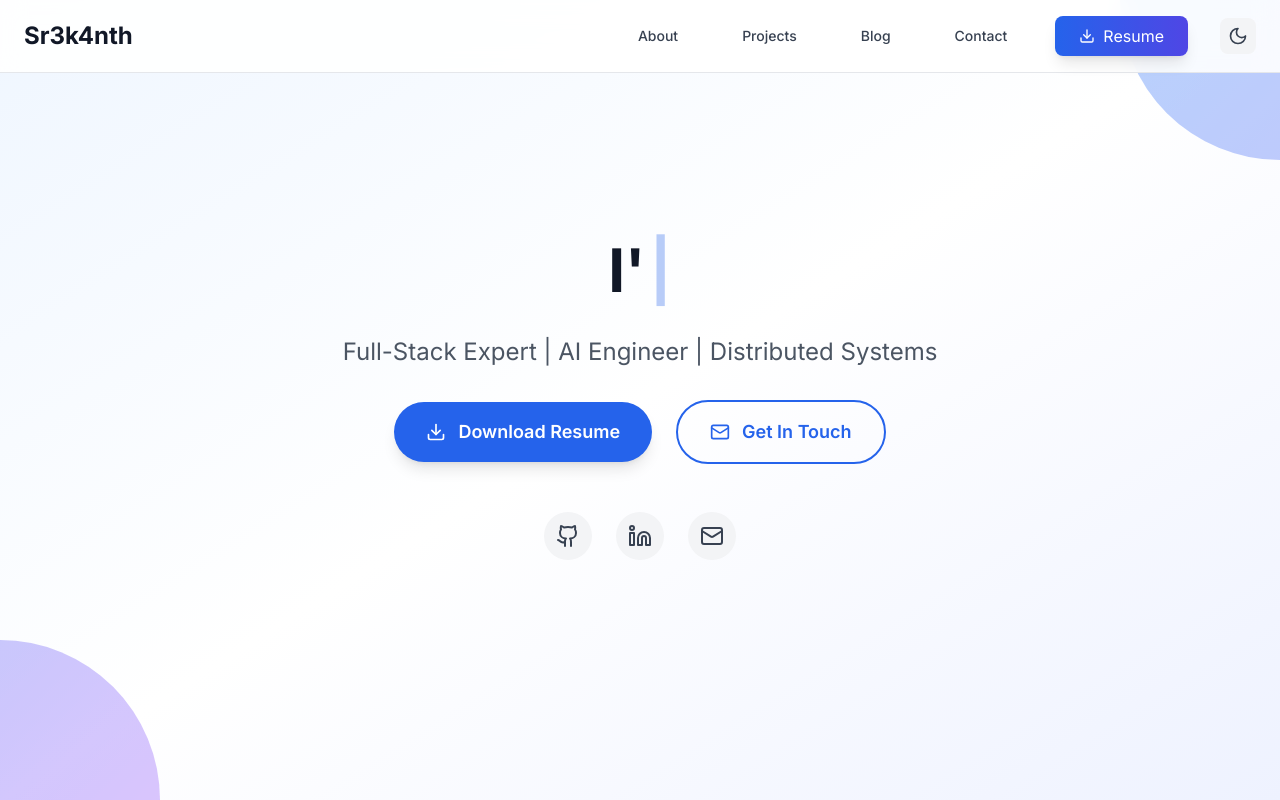
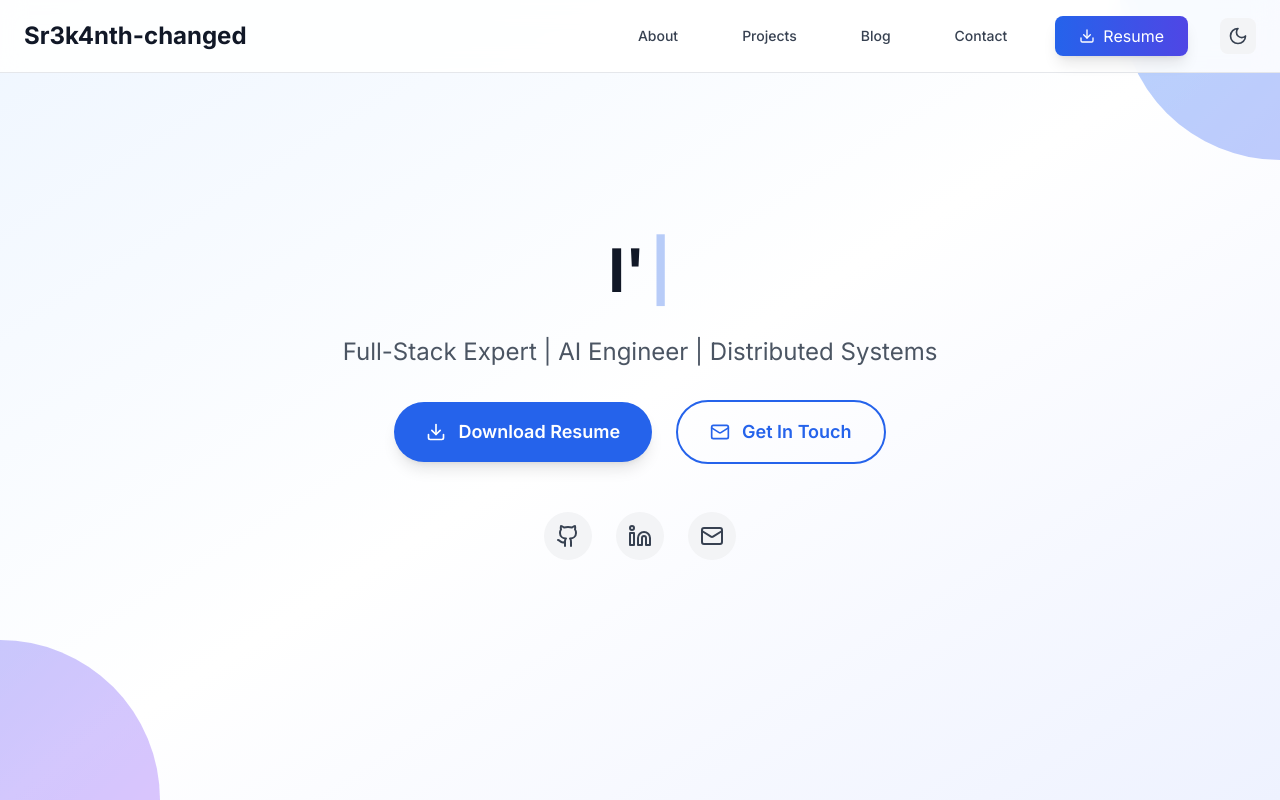
Before and after one commit to sr3k4nth/sr3k4nth-site, a React (Vite) app: page / in a window 1280 px wide. Shown: the top 800 px of the page. Built offline with nearby package versions, Linux system fonts and the light colour scheme.

Commit message:
Fixed header logo

```diff
--- a/src/components/Header.tsx
+++ b/src/components/Header.tsx
@@ -103,7 +103,7 @@ const Header: React.FC = () => {
                     alt={'dd'}
                     // className="w-full h-48 object-cover group-hover:scale-105 transition-transform duration-300"
                   /> */}
-            Sr3k4nth
+            Sr3k4nth-changed
           </motion.div>
 
           {/* Desktop Navigation */}
```
